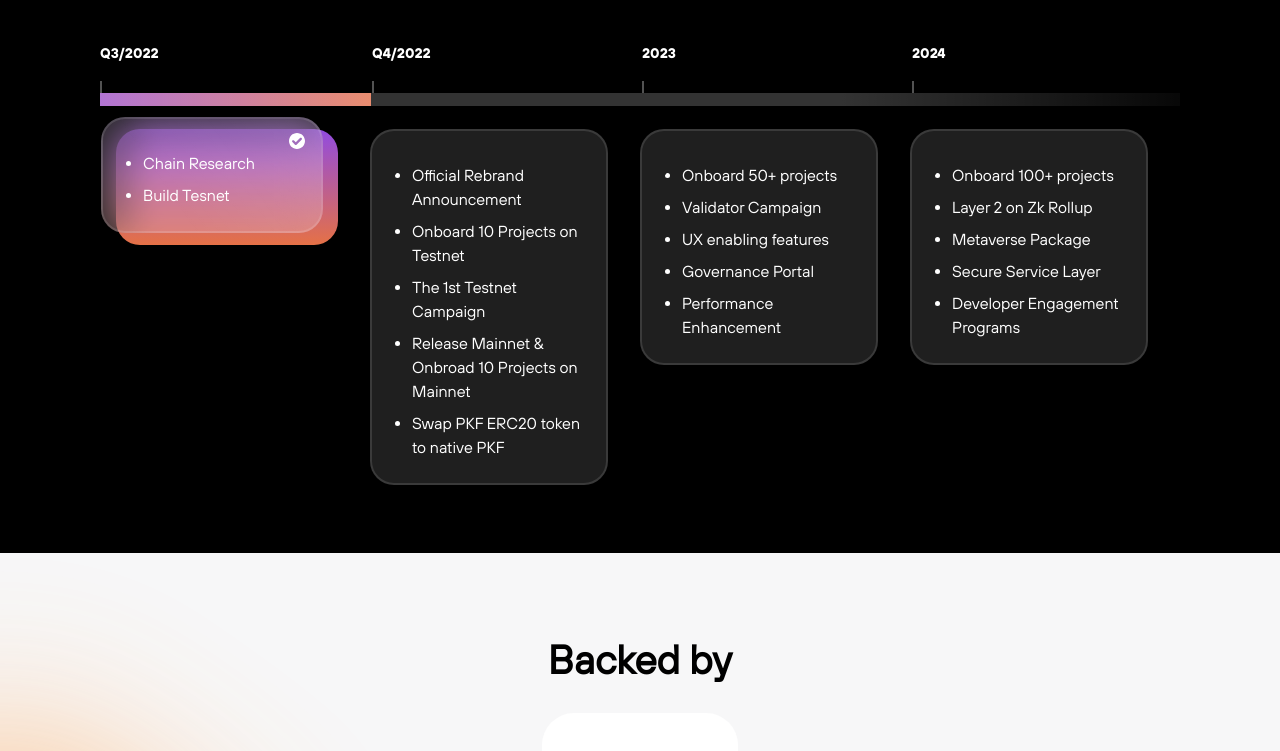
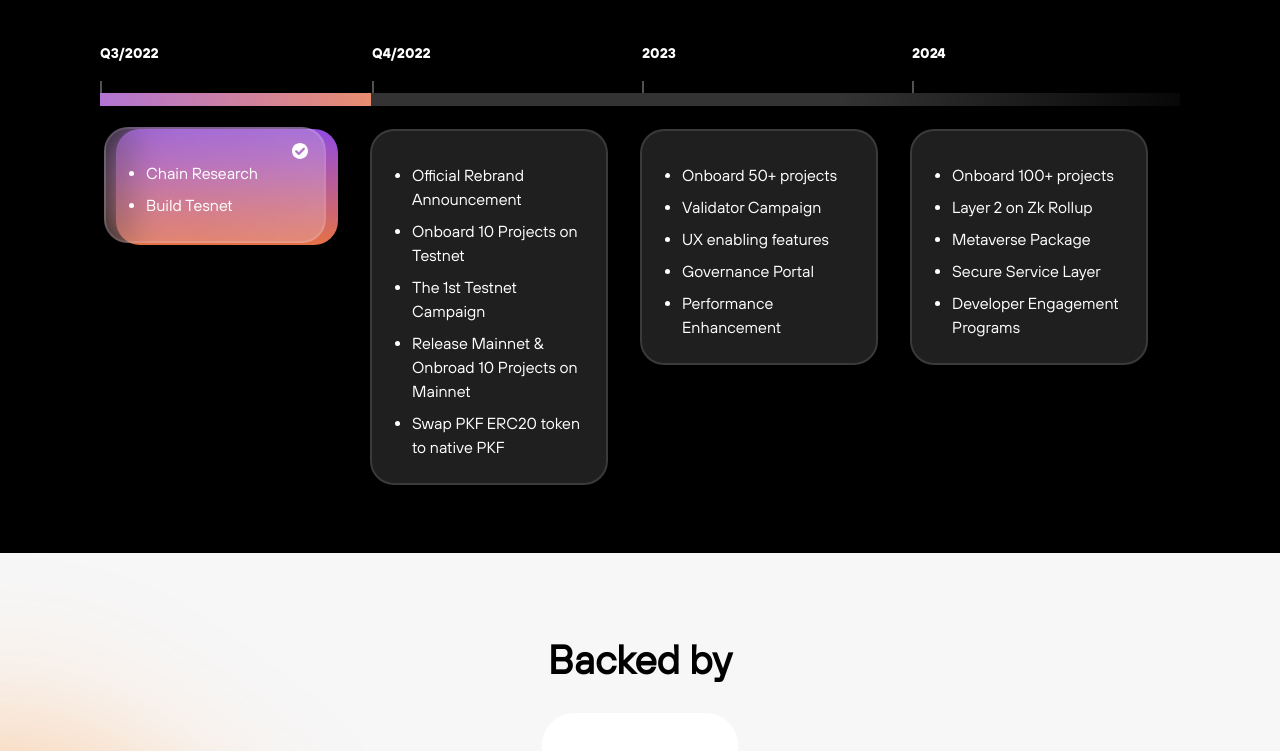
Before and after one commit to polkafoundry/firebird-landing-page, a Next.js app in the folder frontend-user/: page / in a window 1280 px wide. Shown: the part 6036-6787 px from the top of the page. Built offline with nearby package versions, Linux system fonts and the light colour scheme.

Commit message:
FE: update color roadmap

```diff
--- a/frontend-user/components/Pages/LandingPage/Roadmap/roadmap.module.scss
+++ b/frontend-user/components/Pages/LandingPage/Roadmap/roadmap.module.scss
@@ -68,7 +68,7 @@
       );
     backdrop-filter: blur(20px);
     border: 2px solid rgba(255, 255, 255, 0.12);
-    transform: translateX(-15px) translateY(-12px);
+    transform: translateX(-12px) translateY(-2px);
     padding: 32px 20px 24px 20px;
   }
 }
```
